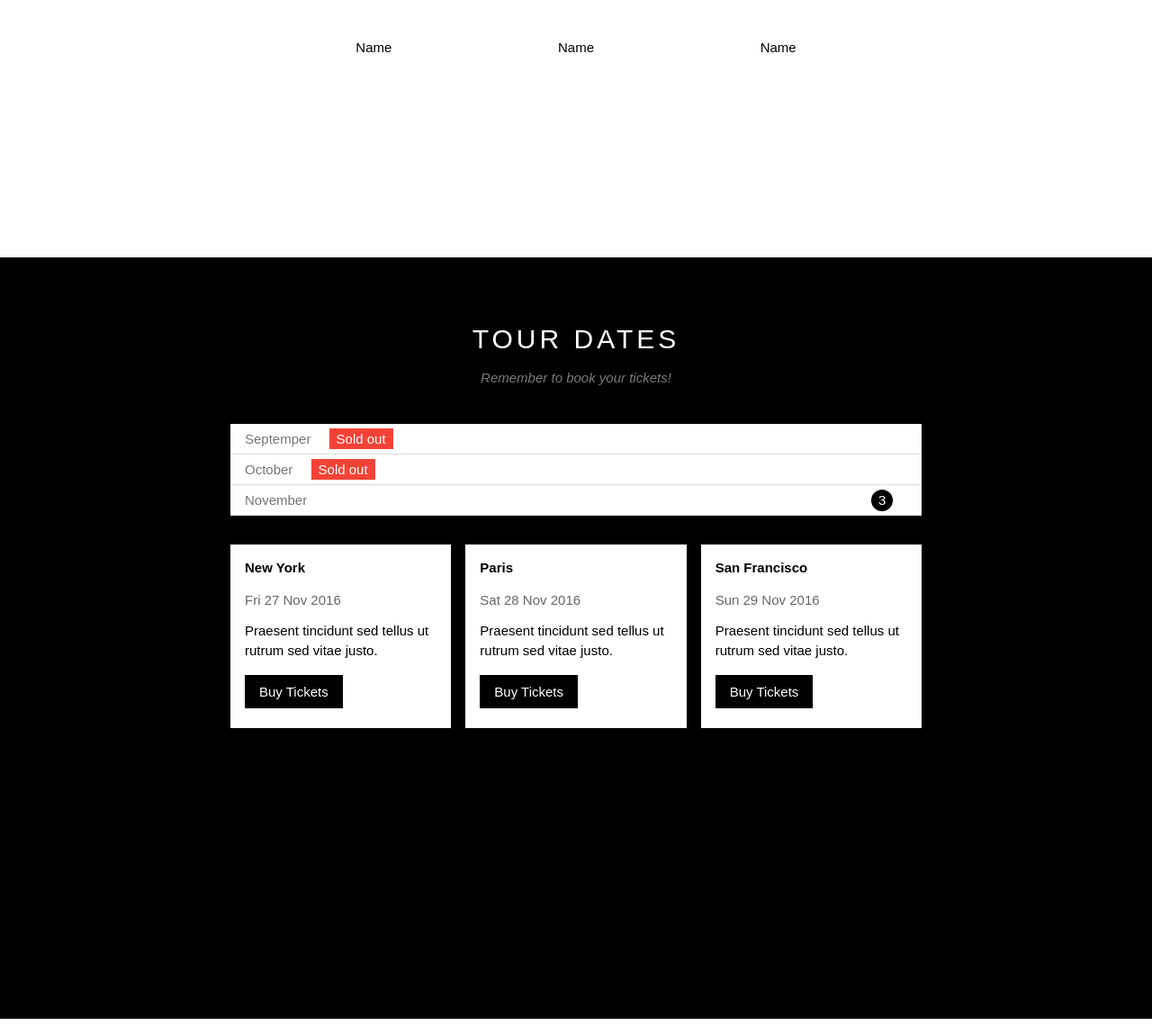
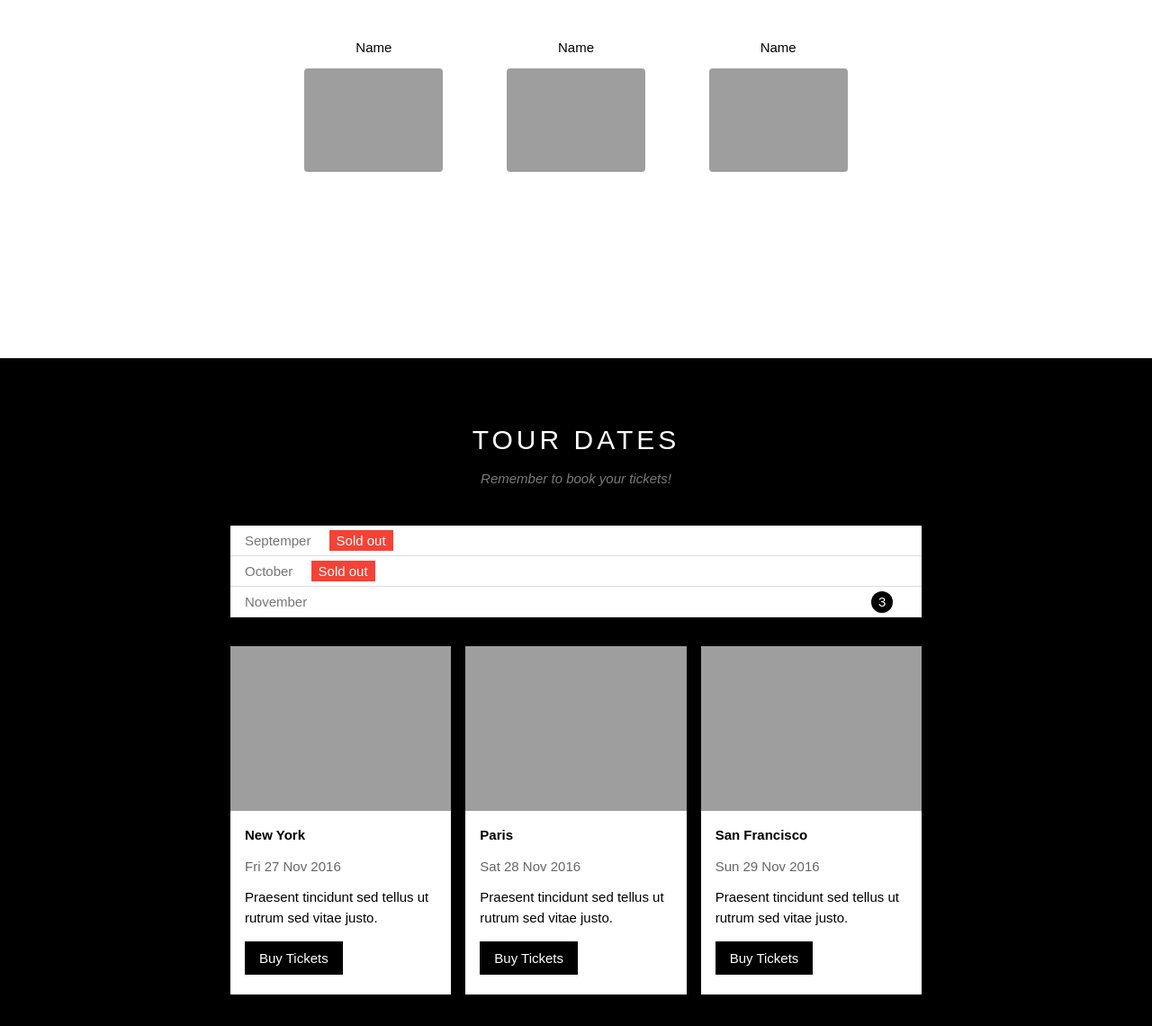
Before and after one commit to anhtusc/w3-band, a plain HTML site: page index.html in a window 1280 px wide. Shown: the part 1056-2196 px from the top of the page at 90% size. Drawn offline with Linux system fonts and the light colour scheme; the site is published under a folder, as on GitHub Pages, so addresses that start at the root find nothing.

Commit message:
Fix path

```diff
--- a/index.html
+++ b/index.html
@@ -63,17 +63,17 @@
             <div class="members-list">
                 <div class="member-item">
                     <p class="member-name">Name</p>
-                    <img src="/assets/img/band/member1.jpg" alt="" class="member-img">
+                    <img src="./assets/img/band/member1.jpg" alt="" class="member-img">
                 </div>
 
                 <div class="member-item">
                     <p class="member-name">Name</p>
-                    <img src="/assets/img/band/member1.jpg" alt="" class="member-img">
+                    <img src="./assets/img/band/member1.jpg" alt="" class="member-img">
                 </div>
 
                 <div class="member-item">
                     <p class="member-name">Name</p>
-                    <img src="/assets/img/band/member1.jpg" alt="" class="member-img">
+                    <img src="./assets/img/band/member1.jpg" alt="" class="member-img">
                 </div>
                 <div class="clear"></div>
             </div>
@@ -93,7 +93,7 @@
 
                 <div class="row tour-place">
                     <div class="col place-item">
-                    <img src="/assets/img/tour/tour1.jpg" alt="" class="place-img">
+                    <img src="./assets/img/tour/tour1.jpg" alt="" class="place-img">
                         <div class="place-about">
                             <p class="place-name">New York</p>
                             <p class="place-date">Fri 27 Nov 2016</p>
@@ -103,7 +103,7 @@
                     </div>
 
                     <div class="col place-item">
-                    <img src="/assets/img/tour/tour2.jpg" alt="" class="place-img">
+                    <img src="./assets/img/tour/tour2.jpg" alt="" class="place-img">
                         <div class="place-about">
                             <p class="place-name">Paris</p>
                             <p class="place-date">Sat 28 Nov 2016</p>
@@ -113,7 +113,7 @@
                     </div>
 
                     <div class="col place-item">
-                    <img src="/assets/img/tour/tour3.jpg" alt="" class="place-img">
+                    <img src="./assets/img/tour/tour3.jpg" alt="" class="place-img">
                         <div class="place-about">
                             <p class="place-name">San Francisco</p>
                             <p class="place-date">Sun 29 Nov 2016</p>
@@ -162,7 +162,7 @@
         </div>
 
         <div class="map-section">
-            <img src="/assets/img/map/map.jpg" alt="map">
+            <img src="./assets/img/map/map.jpg" alt="map">
         </div>
       </div>
 
```
